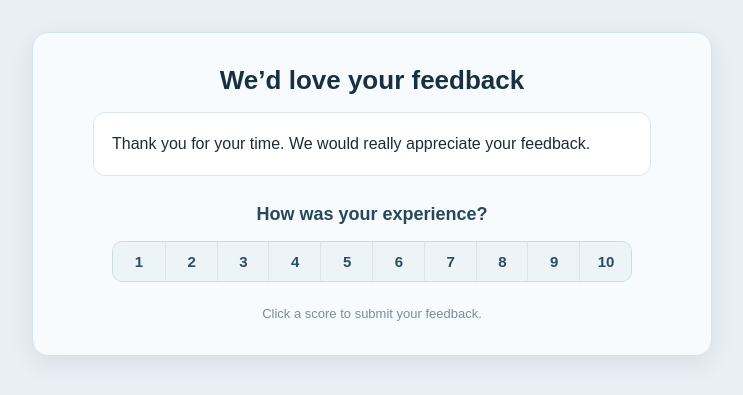
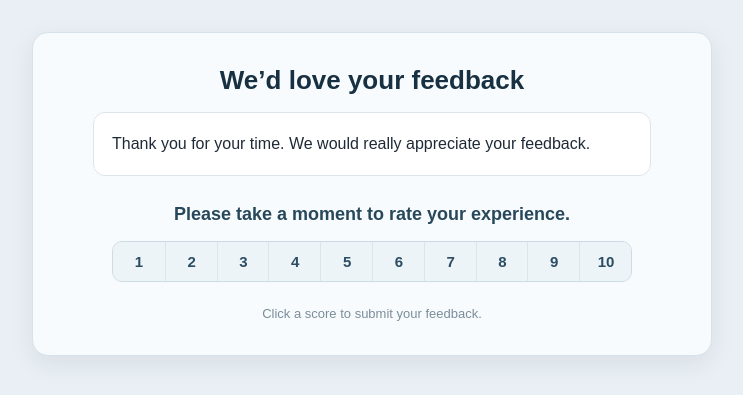
Before and after one commit to chrgxh/my_review_app, a FastAPI app: template templates/feedback_email.html in a window 1280 px wide. Shown: the top 395 px of the page, without its empty margins (268-1011 px from the left). Run offline with FastAPI, Linux system fonts and the light colour scheme; the template is opened without the code that fills it, so the values that code supplies are empty; parts of the project's set-up code (start-up, migrations or seed data) failed here and were passed over.

Commit message:
Change rating message in email

```diff
--- a/templates/feedback_email.html
+++ b/templates/feedback_email.html
@@ -129,7 +129,7 @@
 
                 <div class="message-box">{% if message %}{{ message|trim }}{% elif default_email_text %}{{ default_email_text|trim }}{% else %}Thank you for your time. We would really appreciate your feedback.{% endif %}</div>
 
-                <h2 class="rating-title">How was your experience?</h2>
+                <h2 class="rating-title">Please take a moment to rate your experience.</h2>
 
                 <div class="score-row">
                     <table role="presentation" class="score-scale" cellpadding="0" cellspacing="0" border="0">
```
